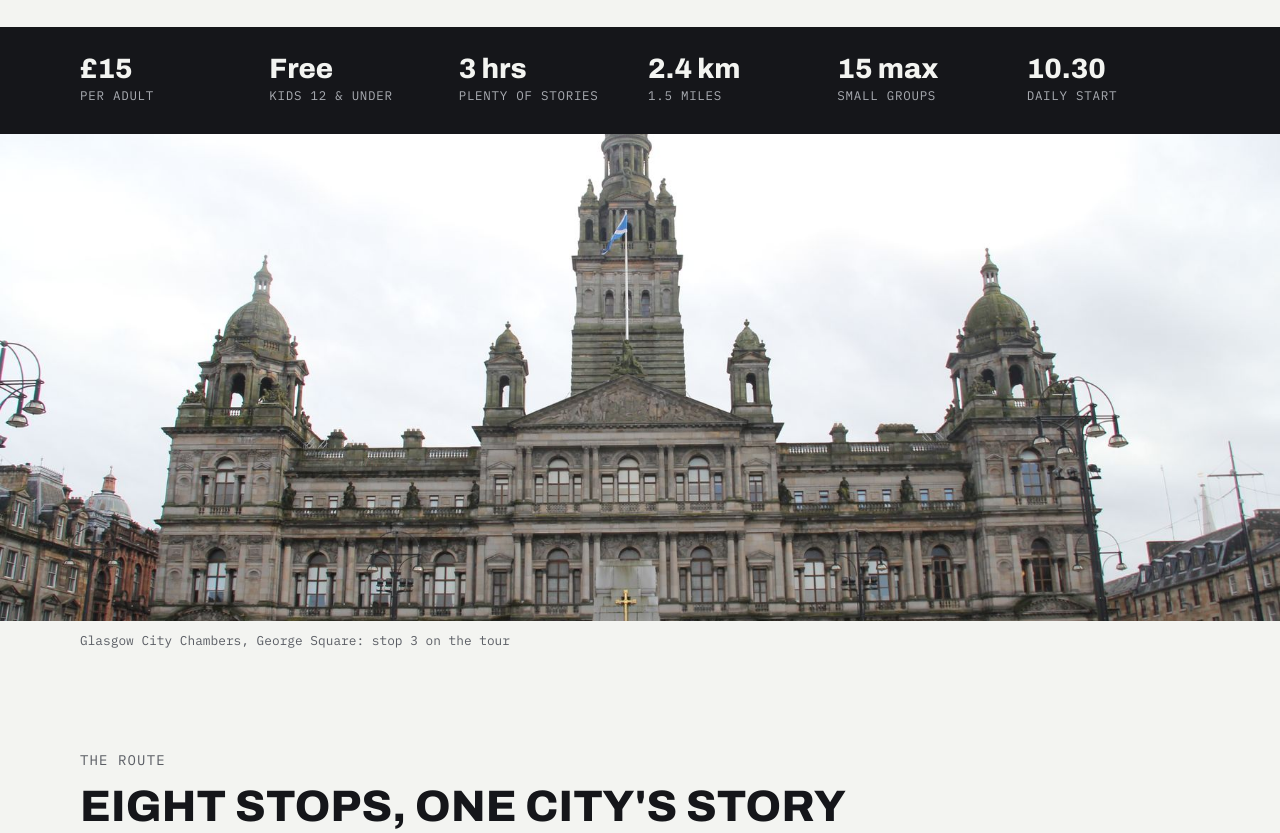
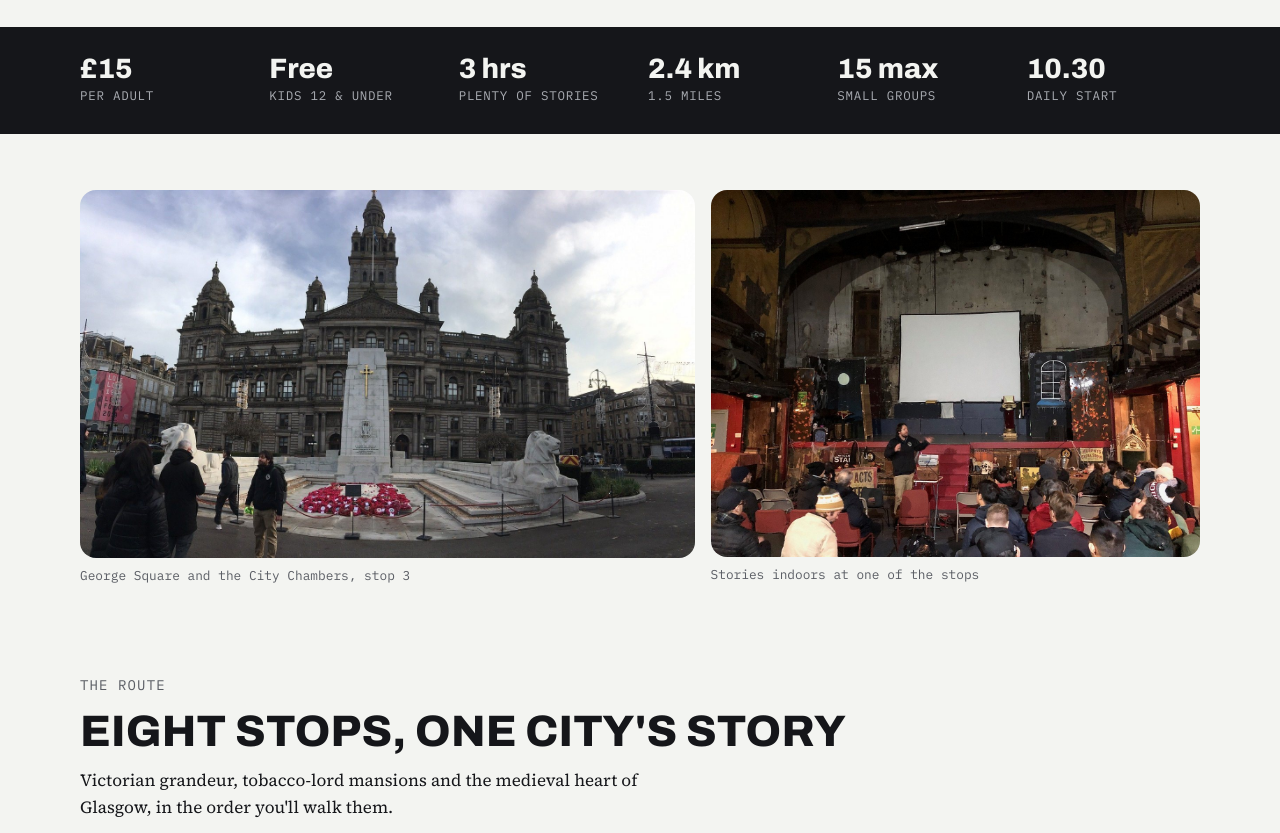
Before and after one commit to mbarilLTA/prw-gas-site, a plain HTML site: page index.html in a window 1280 px wide. Shown: the part 800-1633 px from the top of the page. Drawn offline with Linux system fonts and the light colour scheme.

Commit message:
Use tour photos on homepage and Meet the Gander post
Police box photo of Johnny replaces the pub photo; George Square group
and indoor stage photos form a strip above the route. Photos re-saved
without metadata.

Co-Authored-By: Claude Opus 5.5 <noreply@anthropic.com>
Claude-Session: https://claude.ai/code/session_01NVZjhXLwDRfLrGN4dTyPTs

```diff
--- a/index.html
+++ b/index.html
@@ -10,7 +10,7 @@
 <meta property="og:description" content="Three hours, 1.5 miles and the whole story of Glasgow. Daily at 10.30am from Royal Exchange Square. £15, kids go free.">
 <meta property="og:type" content="website">
 <meta property="og:url" content="https://www.glasgowgander.com/">
-<meta property="og:image" content="assets/city-chambers.jpg">
+<meta property="og:image" content="assets/tour-george-square.jpg">
 <link rel="icon" type="image/png" href="assets/logo-192.png">
 <link rel="preconnect" href="https://fonts.googleapis.com">
 <link rel="preconnect" href="https://fonts.gstatic.com" crossorigin>
@@ -175,6 +175,12 @@ section.block { padding-block: clamp(3rem, 7vw, 5.5rem); }
 .johnny-photo { margin: 0; display: grid; gap: 0.5rem; }
 .johnny-photo img { width: 100%; height: auto; max-width: 100%; aspect-ratio: 1 / 1; object-fit: cover; border-radius: 20px; display: block; }
 .johnny-photo figcaption { font-family: var(--font-mono); font-size: 0.8rem; color: var(--muted); }
+.photo-strip { padding-top: clamp(2rem, 5vw, 3.5rem); }
+.strip-grid { display: grid; grid-template-columns: minmax(0, 1.67fr) minmax(0, 1.33fr); gap: 1rem; }
+.strip-grid figure { margin: 0; display: grid; gap: 0.5rem; align-content: start; }
+.strip-grid img { display: block; width: 100%; max-width: 100%; height: auto; border-radius: 16px; }
+.strip-grid figcaption { font-family: var(--font-mono); font-size: 0.8rem; color: var(--muted); }
+@media (max-width: 700px) { .strip-grid { grid-template-columns: 1fr; } }
 .city-band { margin: 0; }
 .city-band img { display: block; width: 100%; height: auto; max-width: 100%; aspect-ratio: 21 / 8; object-fit: cover; object-position: center 40%; }
 .city-band figcaption { font-family: var(--font-mono); font-size: 0.8rem; color: var(--muted); padding-block: 0.6rem; }
@@ -307,10 +313,12 @@ footer nav { display: flex; gap: 1.25rem; flex-wrap: wrap; }
     </ul>
   </section>
 
-  <figure class="city-band">
-    <img src="assets/city-chambers.jpg" alt="Glasgow City Chambers on George Square" width="1800" height="1200" loading="lazy">
-    <figcaption class="wrap">Glasgow City Chambers, George Square: stop 3 on the tour</figcaption>
-  </figure>
+  <section class="photo-strip" aria-label="On tour">
+    <div class="wrap strip-grid">
+      <figure><img src="assets/tour-george-square.jpg" alt="Johnny leading a tour group at the cenotaph in George Square, in front of Glasgow City Chambers" width="1400" height="838" loading="lazy"><figcaption>George Square and the City Chambers, stop 3</figcaption></figure>
+      <figure><img src="assets/tour-indoor-stage.jpg" alt="Johnny telling stories on the stage of an old Glasgow music hall to a seated tour group" width="1400" height="1050" loading="lazy"><figcaption>Stories indoors at one of the stops</figcaption></figure>
+    </div>
+  </section>
 
   <section class="block" id="route">
     <div class="wrap">
@@ -360,8 +368,7 @@ footer nav { display: flex; gap: 1.25rem; flex-wrap: wrap; }
 
   <section class="block johnny" aria-labelledby="johnny-h">
     <div class="wrap">
-      <!-- TODO: swap for a photo of Johnny on tour, in the Gander jacket, if one exists -->
-      <figure class="johnny-photo"><img src="assets/johnny.jpg" alt="Johnny, the Glasgow Gander, wearing his Glasgow Gander polo shirt" width="1200" height="1200" loading="lazy"><figcaption>Johnny, the self-styled Glasgow Gander</figcaption></figure>
+      <figure class="johnny-photo"><img src="assets/johnny-police-box.jpg" alt="Johnny, the Glasgow Gander, in his Gander jacket beside a blue Glasgow police box" width="1000" height="1000" loading="lazy"><figcaption>Johnny on tour, by one of Glasgow's old police boxes</figcaption></figure>
       <div class="copy">
         <p class="eyebrow">Your guide</p>
         <h2 id="johnny-h">Meet the Gander</h2>
```
Also changed, not shown: social/posts.html (+3 -3 lines), assets/johnny-police-box.jpg (added), assets/tour-george-square.jpg (added), assets/tour-indoor-stage.jpg (added), social/png/post-7.png, 1 other file.
